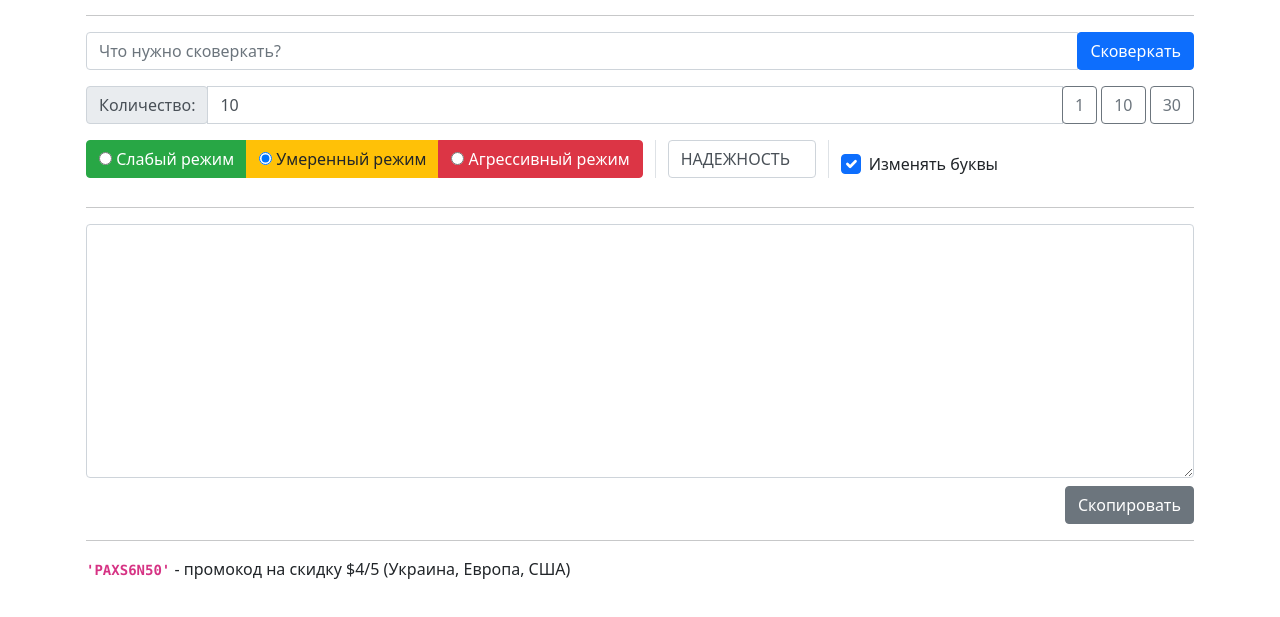
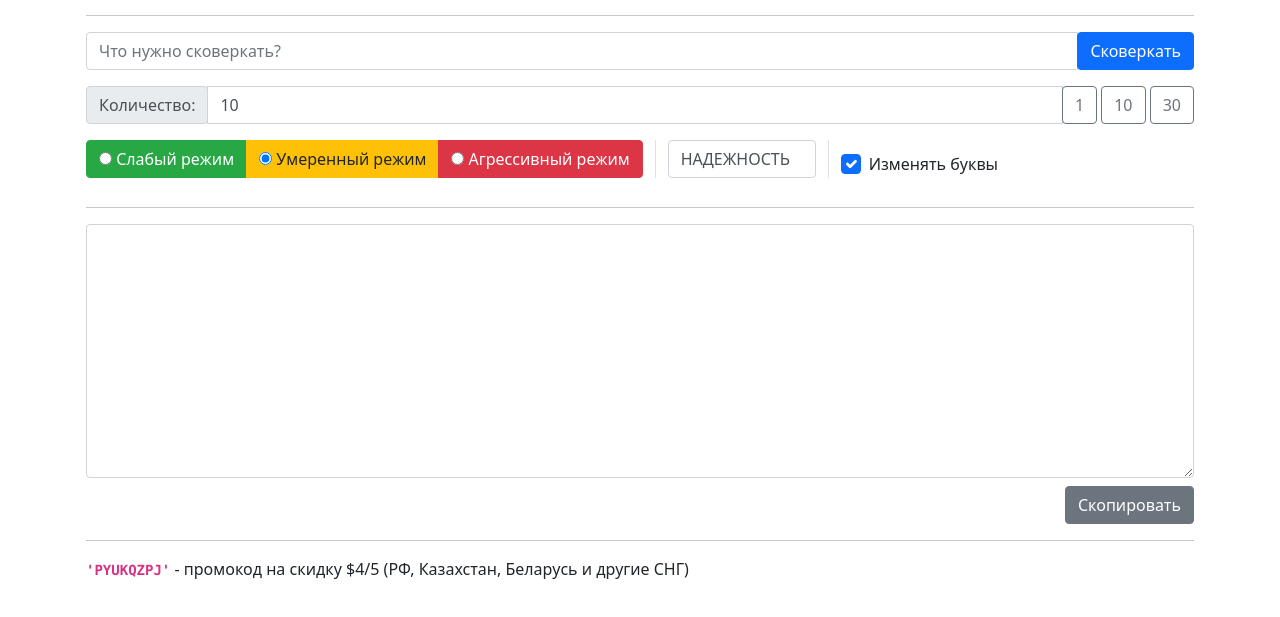
Before and after one commit to yuruyu6/Koverkatel, a plain HTML site: page index.html in a window 1280 px wide. Shown: the part 97-714 px from the top of the page. Drawn offline with nearby package versions, Linux system fonts and the light colour scheme.

Commit message:
Update index.html

```diff
--- a/index.html
+++ b/index.html
@@ -103,7 +103,7 @@
         </div>
         <hr>
         <div>
-            <a><b><code>'PAXS6N50'</code></b></code> - промокод на скидку $4/5 (Украина, Европа, США)</a>
+            <a><b><code>'PYUKQZPJ'</code></b></code> - промокод на скидку $4/5 (РФ, Казахстан, Беларусь и другие СНГ)</a>
         </div>
 
     </div>
```
